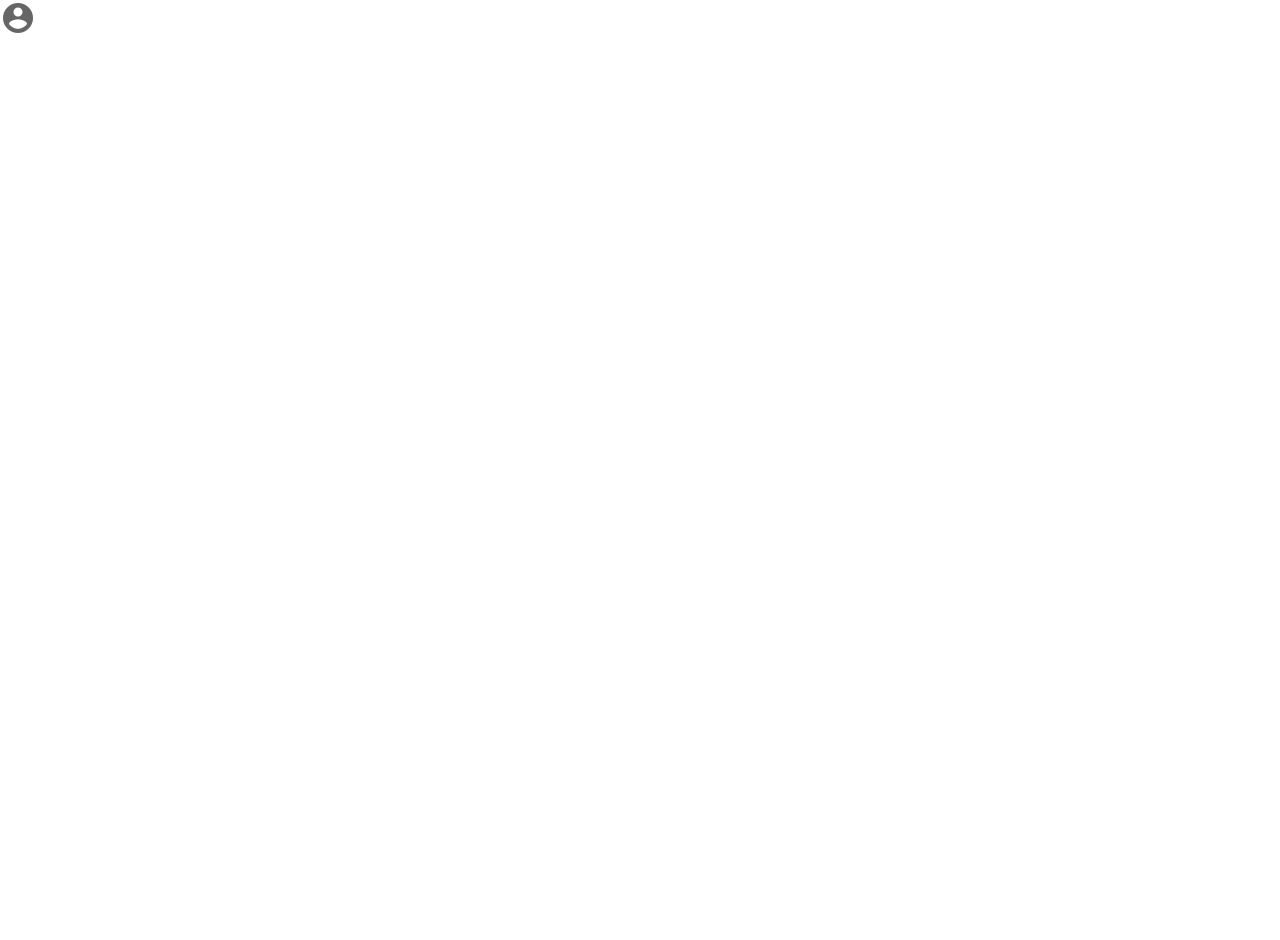
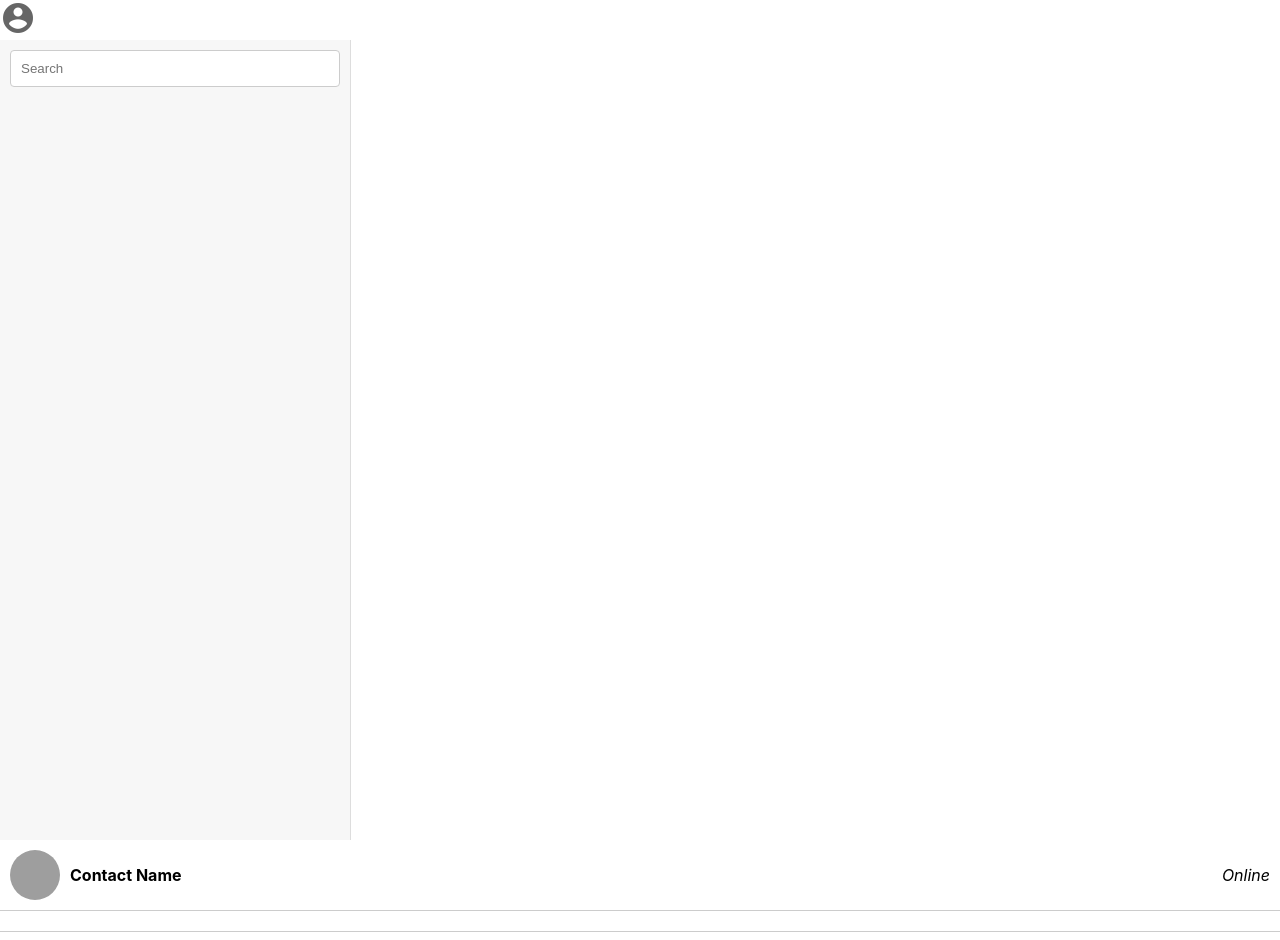
Before and after one commit to ABazshoushtari/Web-App-Messenger, a React (Create React App) app in the folder Frontend/: page /main in a window 1280 px wide. Shown: the top 940 px of the page. Before the commit the page ends 800 px from the top, so only its background shows below. Built offline with nearby package versions, Linux system fonts and the light colour scheme; grey boxes are pictures that could not be loaded.

Commit message:
feat: adding private chat to main page

```diff
--- a/Frontend/src/MainPage.js
+++ b/Frontend/src/MainPage.js
@@ -1,9 +1,16 @@
 import React from 'react';
 import { useNavigate } from 'react-router-dom';
+import ChatList from './ChatList';
+import PrivateChat from './PrivateChat';
 import './styles/MainPage.css'; // Ensure you have the corresponding CSS file
 
 const MainPage = () => {
   const navigate = useNavigate();
+  const selectedContact = {
+    image: 'path_to_image', // Replace with actual image path
+    name: 'Contact Name',
+    status: 'Online', // Replace with actual status
+  };
 
   return (
     <div className="main-page">
@@ -13,6 +20,10 @@ const MainPage = () => {
         </div>
       </header>
       {/* Chat list and other main page content go here */}
+      <ChatList />
+      <div className="main-content">
+        <PrivateChat contactInfo={selectedContact} />
+      </div>
     </div>
   );
 };
```
